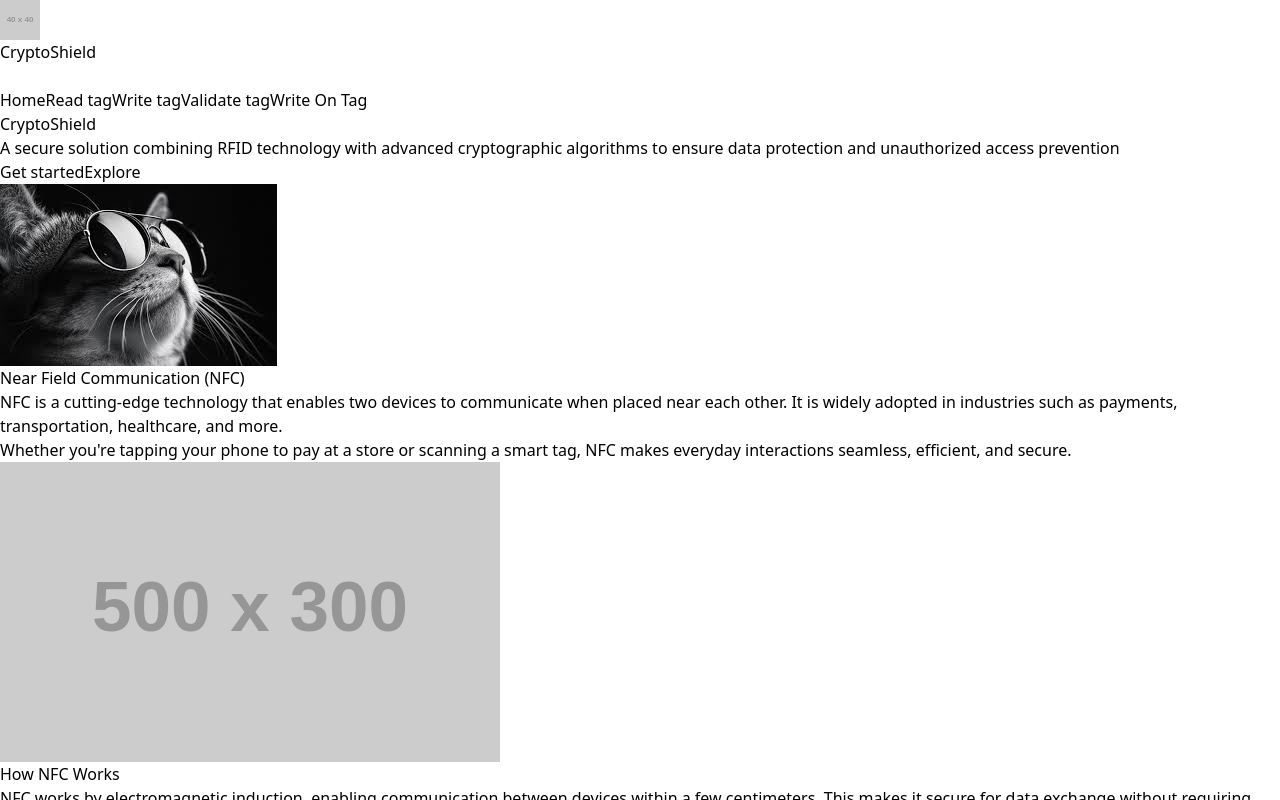
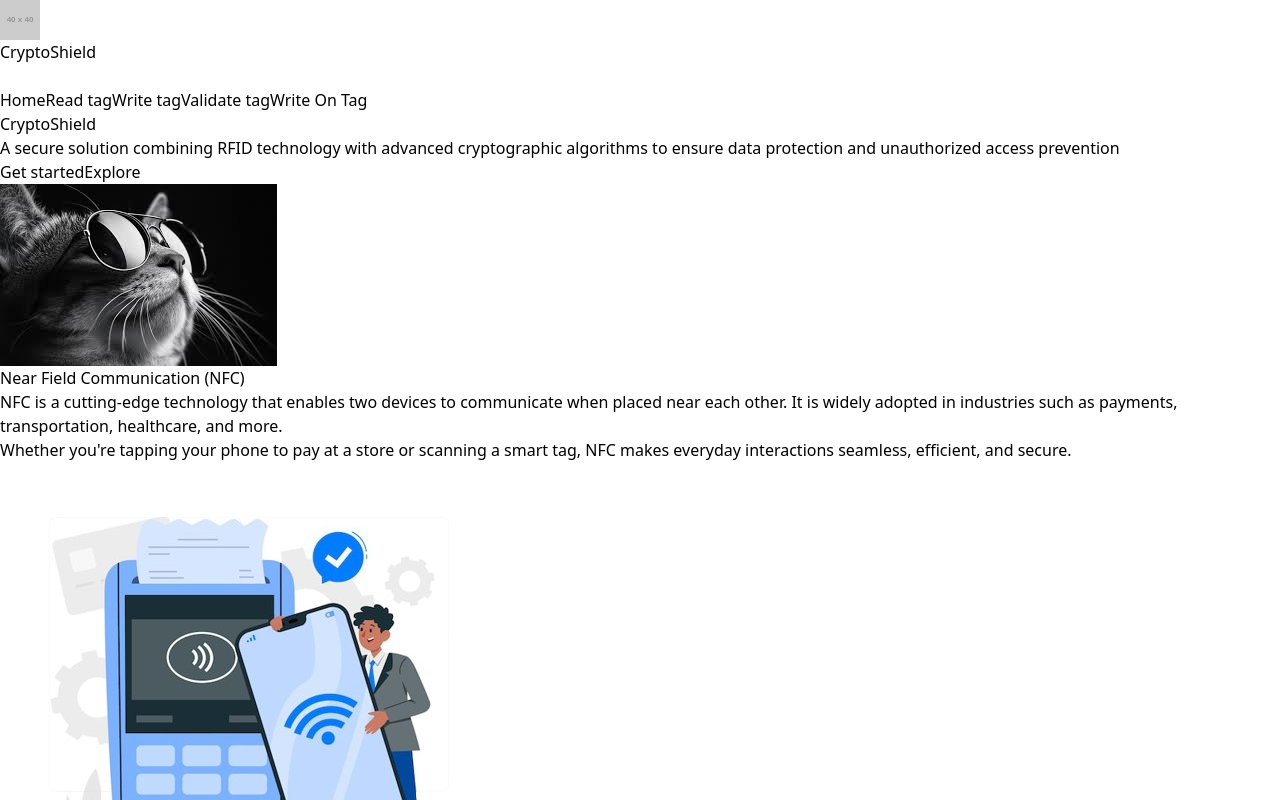
Before and after one commit to Prajwalkr-789/NFC_frontend2, a React (Vite) app: page / in a window 1280 px wide. Shown: the top 800 px of the page. Built offline with nearby package versions, Linux system fonts and the light colour scheme.

Commit message:
Created strigify

```diff
--- a/src/components/NfCInfo.jsx
+++ b/src/components/NfCInfo.jsx
@@ -1,4 +1,5 @@
 import React from "react";
+import imageofnfc from '../tools/nfc-technology-concept-illustration_114360-20326-removebg-preview.png'
 
 const NFCInfo = () => {
   return (
@@ -19,7 +20,7 @@ const NFCInfo = () => {
         {/* Right Section */}
         <div className="lg:w-1/2 flex justify-center">
           <img
-            src="https://via.placeholder.com/500x300"
+            src={imageofnfc}
             alt="NFC Technology"
             className="rounded-lg shadow-lg"
           />
--- a/src/components/Validate.tsx
+++ b/src/components/Validate.tsx
@@ -48,7 +48,7 @@ const Validate: React.FC = () => {
               "Content-Type": "application/json",
             },
             body: JSON.stringify({
-              tag: "f346aff9f9517745fb7a695215157461b6eadcc337a7176127615af51f16356dcc9351e7be847974deaa03bd55ee6db9",
+              encryptedData: "f346aff9f9517745fb7a695215157461b6eadcc337a7176127615af51f16356dcc9351e7be847974deaa03bd55ee6db9",
             }),
           });
 
```
Also changed, not shown: src/tools/nfc-technology-concept-illustration_114360-20326-removebg-preview.png (added).
